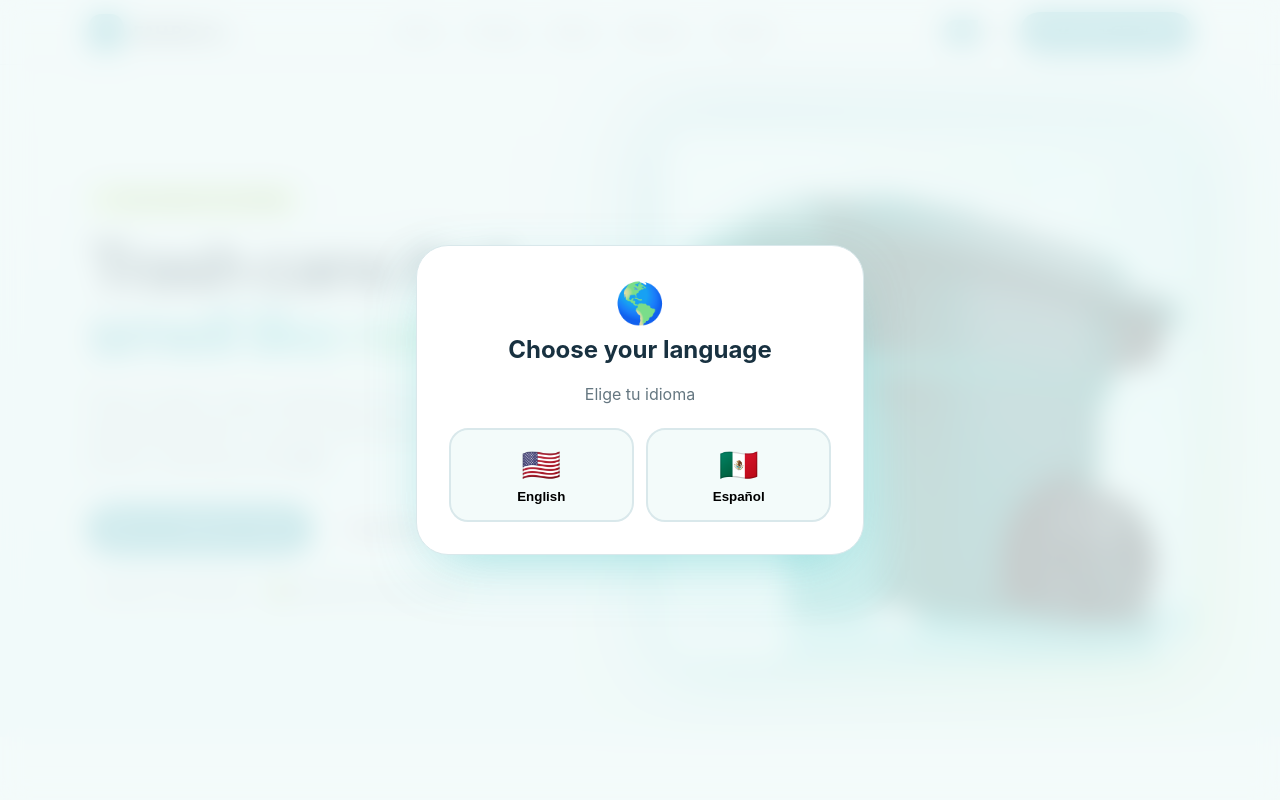
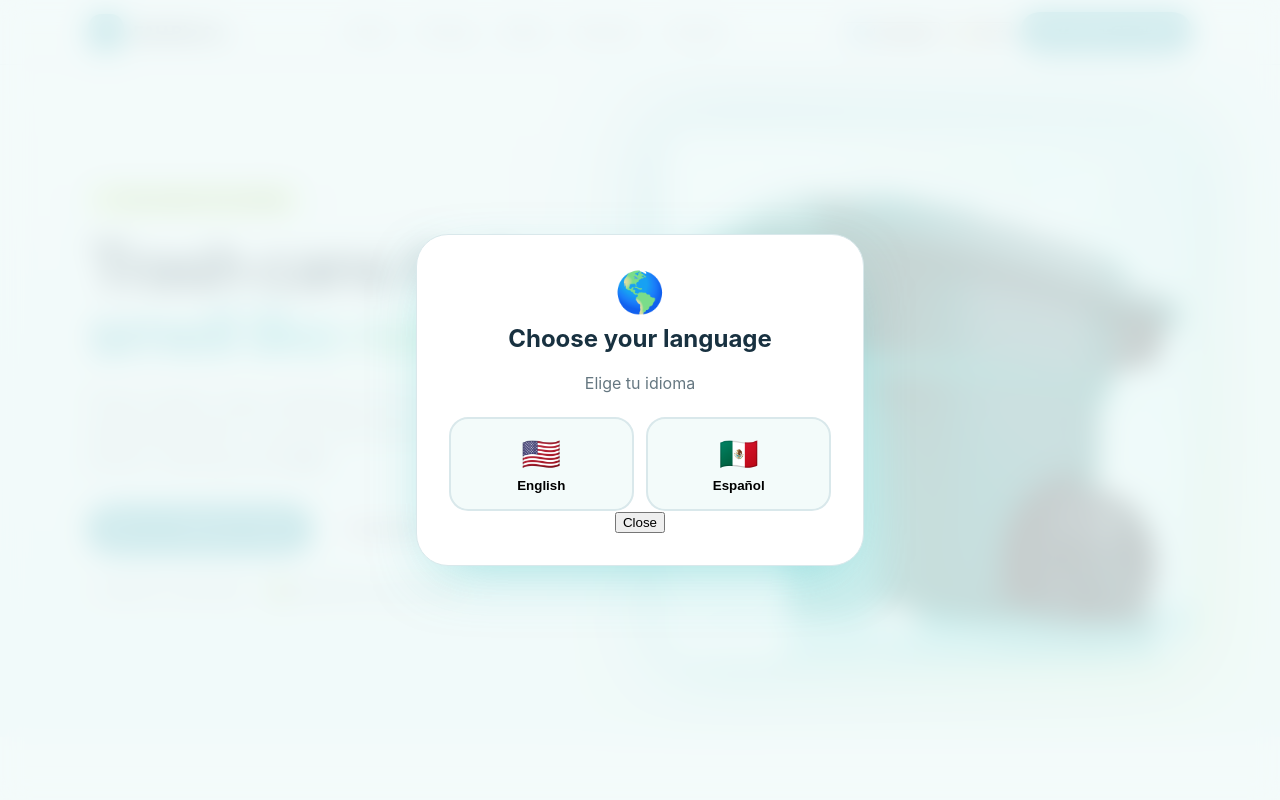
Before and after one commit to labscamover9/eh-bins.github.io, a plain HTML site: page index.html in a window 1280 px wide. Shown: the top 800 px of the page. Drawn offline with Linux system fonts and the light colour scheme.

Commit message:
Refactor language toggle buttons and add modal close

```diff
--- a/index.html
+++ b/index.html
@@ -27,10 +27,8 @@
       </nav>
 
       <div class="header-actions">
-        <div class="language-toggle" aria-label="Language toggle">
-          <button type="button" data-set-lang="en">EN</button>
-          <button type="button" data-set-lang="es">ES</button>
-        </div>
+        <button class="control-button" id="languageButton" type="button" aria-haspopup="dialog">🌐 <span data-i18n="common.language">Language</span></button>
+        <button class="control-button" id="themeButton" type="button" aria-pressed="false">🌙 <span data-i18n="common.darkMode">Dark</span></button>
         <a class="call-pill" href="tel:+14695678930">☎ <span>(469) 567-8930</span></a>
         <button class="menu-button" id="menuButton" type="button" aria-controls="mainNav" aria-expanded="false">☰</button>
       </div>
@@ -196,6 +194,7 @@
         <button type="button" data-choose-lang="en"><span>🇺🇸</span> English</button>
         <button type="button" data-choose-lang="es"><span>🇲🇽</span> Español</button>
       </div>
+      <button type="button" class="modal-close" id="closeLanguageModal" data-i18n="common.close">Close</button>
     </div>
   </div>
 
```
